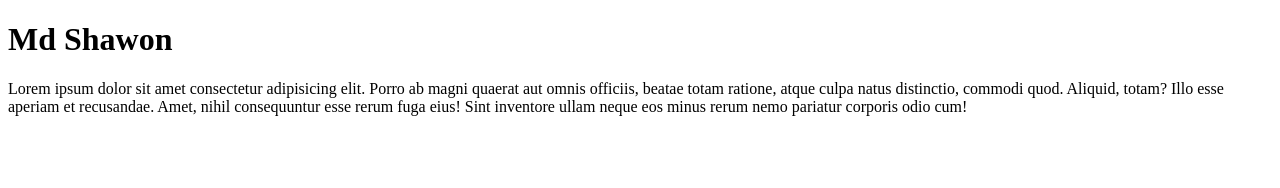
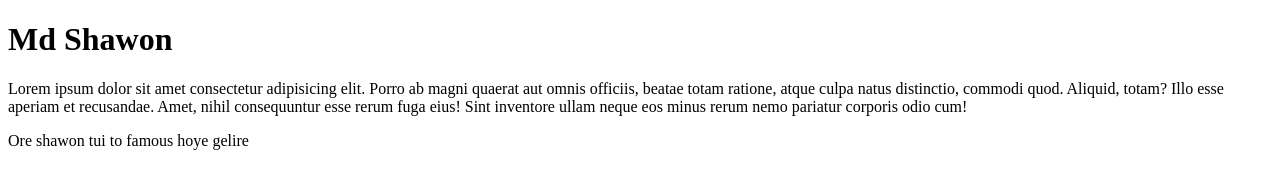
Before and after one commit to mdshawon7787/first-project, a plain HTML site: page index.html in a window 1280 px wide. Drawn offline with Linux system fonts and the light colour scheme.

Commit message:
Update index.html

```diff
--- a/index.html
+++ b/index.html
@@ -10,5 +10,6 @@
 
     <h1>Md Shawon</h1>
     <p>Lorem ipsum dolor sit amet consectetur adipisicing elit. Porro ab magni quaerat aut omnis officiis, beatae totam ratione, atque culpa natus distinctio, commodi quod. Aliquid, totam? Illo esse aperiam et recusandae. Amet, nihil consequuntur esse rerum fuga eius! Sint inventore ullam neque eos minus rerum nemo pariatur corporis odio cum!</p>
+<p>Ore shawon tui to famous hoye gelire</p>
 </body>
 </html>
```
